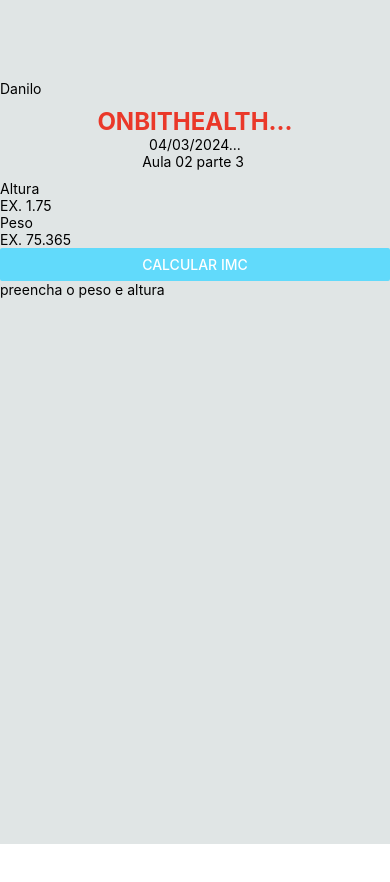
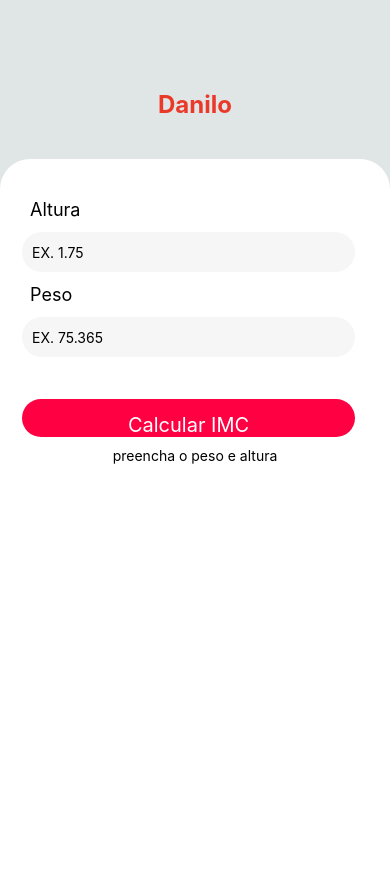
Before and after one commit to mariajhuliamira/Bitcoin1, a React Native app: screen / in a window 390 px wide. Shown: the top 882 px of the page. Before the commit the page ends 844 px from the top, so only its background shows below. Built offline with nearby package versions, Linux system fonts and the light colour scheme.

Commit message:
Titulo e Formulario estilizado

```diff
--- a/App.js
+++ b/App.js
@@ -6,7 +6,7 @@
 export default function App() {
   return (
     <View style={styles.container}>
-      <Text>Danilo</Text>
+
       <Title/>
       <Form/>
 
--- a/src/components/Title/index.js
+++ b/src/components/Title/index.js
@@ -5,9 +5,8 @@
 export default function Title(){
     return(
         <View style={styles.BoxTitle}>
-            <Text style={styles.texTitle}>ONBITHEALTH...</Text>
-            <Text>04/03/2024...</Text>
-            <Text>Aula 02 parte 3 </Text>
+            <Text style={styles.texTitle}>Danilo</Text>
+
         </View>
     );
 }
--- a/src/components/form/ResultImc/Index.js
+++ b/src/components/form/ResultImc/Index.js
@@ -1,13 +1,14 @@
 import React from "react";
 import { View, Text } from "react-native";
+
 
 export default function ResultImc(props){
     return(
         <View>
 
             <Text>{props.messageResultImc}</Text>
+            <Text>{props.resultImc}</Text>
 
-            <Text>{props.resultImc}</Text>
         </View>
     );
 }
--- a/src/components/form/index.js
+++ b/src/components/form/index.js
@@ -1,7 +1,8 @@
 
 import React, { useState } from "react";
-import { TextInput, View, Text, Button } from "react-native"
+import { TextInput, View, Text, TouchableOpacity } from "react-native"
 import ResultImc from "./ResultImc/Index";
+import styles from "./style";
 
 export default function Form(){
 
@@ -10,7 +11,6 @@
     const [messageImc, setMessageImc] = useState("preencha o peso e altura");
     const [imc, setImc] = useState(null)
     const [textButton, setTextButton] = useState("Calcular IMC")
-
 
     function imcCalculator(){
         return setImc((weight/(height*height)).toFixed(2))
@@ -32,27 +32,38 @@
         }
 
     return(
-        <View>
-            <View>
-                <Text>Altura</Text>
-                <TextInput
+        <View style={styles.formContext}>
+            <View style={styles.form}>
+                <Text style={styles.formLabel}>Altura</Text>
+                <TextInput style={styles.input}
                 onChangeText={setHeight}
                 value={height}
                 placeholder="EX. 1.75"
                 keyboardType="numeric"
                 ></TextInput>
 
-                <Text>Peso</Text>
-                <TextInput
+                <Text style={styles.formLabel}>Peso</Text>
+                <TextInput style={styles.input}
                 onChangeText={setWeight}
                 value={weight}
                  placeholder="EX. 75.365"
                   keyboardType="numeric"
                 ></TextInput>
-                <Button
-                onPress={() => validationImc()}
-                 title={textButton}
-                 color="#61dafb"/>
+
+
+
+
+
+
+              <TouchableOpacity
+              style={styles.buttomCalculator}
+              onPress={() => {
+
+              validationImc()
+              }}
+                >
+                <Text style={styles.textButtonCalculator}>{textButton}</Text>
+              </TouchableOpacity>
 
             </View>
             <ResultImc messageResultImc={messageImc} resultImc={imc}/>
--- a/src/components/form/style.js
+++ b/src/components/form/style.js
@@ -0,0 +1,54 @@
+import { StyleSheet } from "react-native";
+
+const styles = StyleSheet.create({
+    formContext:{
+        width: "100%",
+        height:"100%",
+        bottom:0,
+        backgroundColor: "#ffffff",
+        alignItems: "center",
+        borderTopLeftRadius:30,
+        borderTopRightRadius:30,
+        marginTop:30,
+    },
+
+    form:{
+        width:"100%",
+        height:"auto",
+        marginTop:30,
+        padding:10,
+    },
+
+    formLabel:{
+        color:"#000000",
+        fontSize:18,
+        paddingLeft:20,
+    },
+
+    input:{
+        width:"90%",
+        borderRadius:50,
+        backgroundColor:"#f6f6f6",
+        height:40,
+        margin:12,
+        paddingLeft:10,
+    },
+
+    buttomCalculator:{
+        borderRadius:50,
+        alignItems:"center",
+        justifyContent:"center",
+        width:"90%",
+        backgroundColor:"#FF0043",
+        paddingTop:14,
+        marginLeft:12,
+        marginTop:30,
+    },
+
+    textButtonCalculator:{
+        fontSize:20,
+        color:"#ffffff",
+    },
+});
+
+export default styles
```
